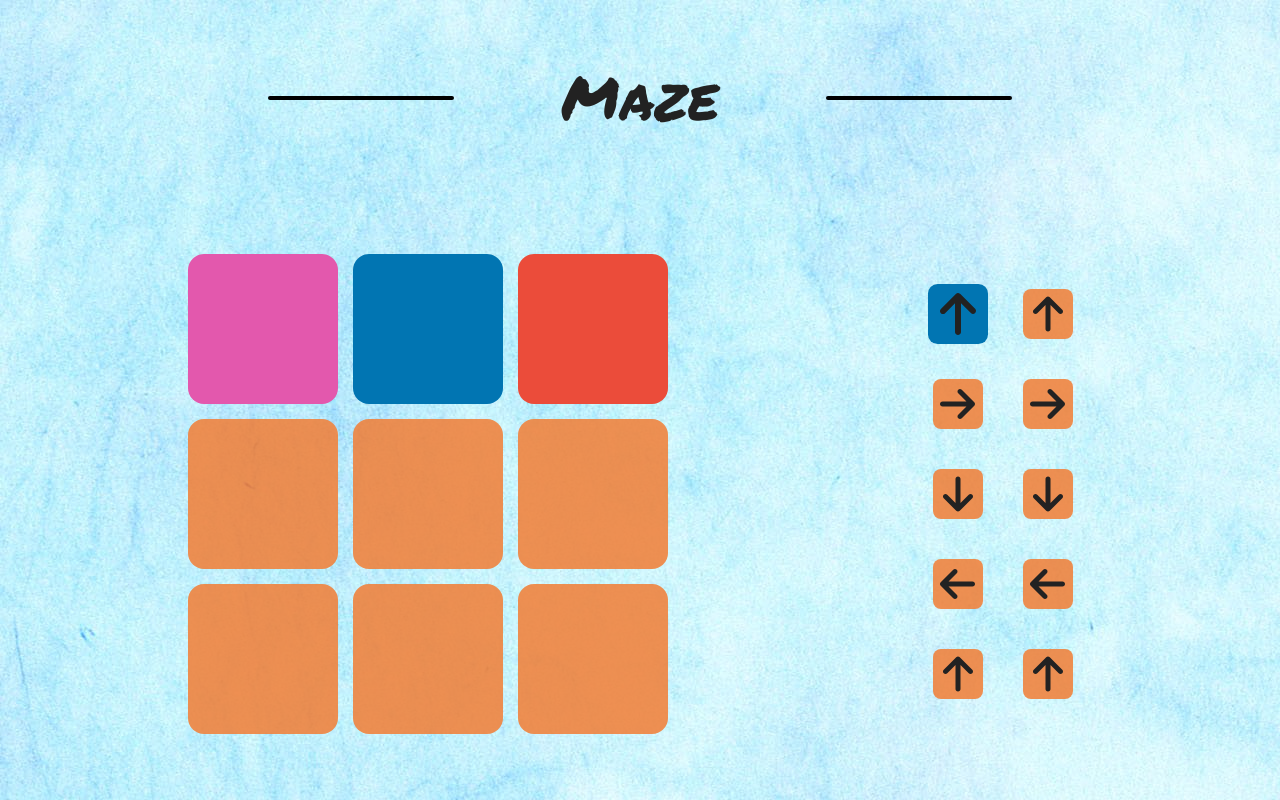
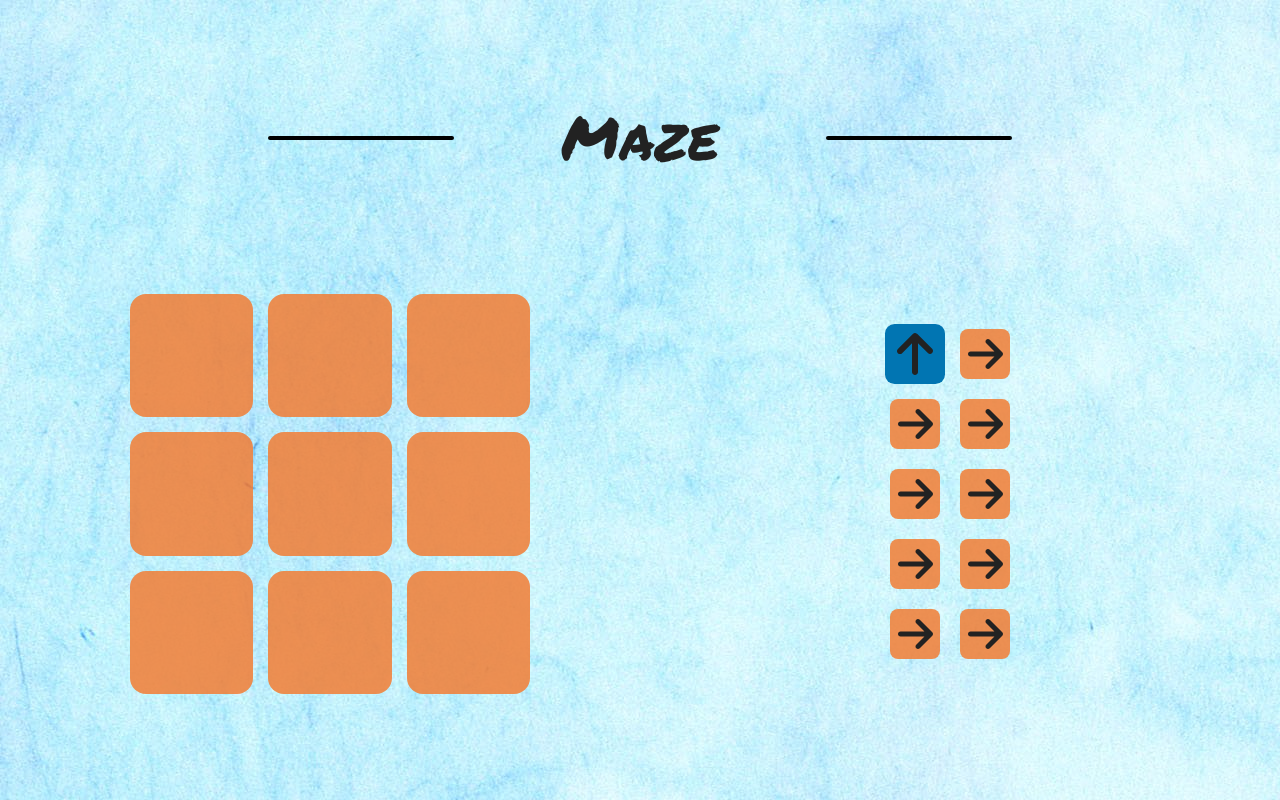
Before and after one commit to Dan-Viduykov/maze-game, a React (Create React App) app: page / in a window 1280 px wide. Built offline with nearby package versions, Linux system fonts and the light colour scheme.

Commit message:
add adaptive

```diff
--- a/package.json
+++ b/package.json
@@ -21,6 +21,7 @@
     "react-scripts": "5.0.1",
     "redux-toolkit": "^1.1.2",
     "typescript": "^4.7.4",
+    "uniqid": "^5.4.0",
     "web-vitals": "^2.1.4"
   },
   "scripts": {
--- a/src/App.module.scss
+++ b/src/App.module.scss
@@ -10,6 +10,10 @@
 
     &__header {
         margin-bottom: 10%;
+
+        @media (max-width: 720px) {
+            margin-bottom: 20%;
+        }
     }
 
     &__main {
@@ -20,14 +24,15 @@
         justify-content: space-around;
         align-items: center;
 
-        @media (max-width: 960px) {
+        @media (max-width: 720px) {
             flex-direction: column;
-            justify-content: space-between;
         }
     }
 
     &__field {
-        @media (max-width: 960px) {
+        flex-basis: 50%;
+
+        @media (max-width: 720px) {
             margin-bottom: 10%;
         }
     }
--- /dev/null
+++ b/src/components/Icon/index.ts
@@ -0,0 +1,3 @@
+import './Icon'
+
+export * from './Icon'
--- a/src/components/PlayingField/PlayingField.module.scss
+++ b/src/components/PlayingField/PlayingField.module.scss
@@ -1,21 +1,28 @@
 @import '../../scss/vars';
 
 .field {
+    width: 400px;
+    height: 400px;
+
+    @media (max-width: 960px) { width: 350px; height: 350px; }
+    @media (max-width: 720px) { width: 300px; height: 300px; }
 
     &__list {
-        width: 100%;
+        width: inherit;
+        height: inherit;
+        margin: 0 auto;
         display: grid;
         justify-content: center;
-        grid-template: repeat(3, 150px) / repeat(3, 150px);
+        // grid-template: repeat(3, 150px) / repeat(3, 150px);
         gap: 15px;
 
-        @media (max-width: 960px) { grid-template: repeat(3, 120px) / repeat(3, 120px); }
-        @media (max-width: 720px) { grid-template: repeat(3, 100px) / repeat(3, 100px); gap: 10px;}
-        @media (max-width: 540px) { grid-template: repeat(3, 80px) / repeat(3, 80px); }
+        // @media (max-width: 960px) { grid-template: repeat(3, 120px) / repeat(3, 120px); }
+        // @media (max-width: 720px) { grid-template: repeat(3, 100px) / repeat(3, 100px); gap: 10px;}
+        // @media (max-width: 540px) { grid-template: repeat(3, 80px) / repeat(3, 80px); }
     }
 
     &__item {
-        border-radius: 16px;
+        border-radius: 1em;
         background-color: $orange;
 
         &_start { background-color: $violet; }
--- a/src/components/PlayingField/PlayingField.tsx
+++ b/src/components/PlayingField/PlayingField.tsx
@@ -6,24 +6,37 @@ interface PlayingFieldProps {
 }
 
 const PlayingField: FC<PlayingFieldProps> = ({ className }) => {
+    const uniqid = require('uniqid');
 
     const start = styles.field__item_start;
     const finish = styles.field__item_finish;
     const wrong = styles.field__item_wrong;
 
+    const createField = (rows: number, columns: number) => {
+
+        return (
+            <ul
+                className={styles.field__list}
+                style={{
+                    gridTemplateColumns: `repeat(${columns}, 1fr)`,
+                    gridTemplateRows: `repeat(${rows}, 1fr)`
+                }} >
+                <li className={styles.field__item}></li>
+                <li className={styles.field__item}></li>
+                <li className={styles.field__item}></li>
+                <li className={styles.field__item}></li>
+                <li className={styles.field__item}></li>
+                <li className={styles.field__item}></li>
+                <li className={styles.field__item}></li>
+                <li className={styles.field__item}></li>
+                <li className={styles.field__item}></li>
+            </ul>
+        )
+    }
+
     return (
         <div className={`${styles.field} ${className}`}>
-            <ul className={styles.field__list}>
-                <li className={`${styles.field__item} ${start}`} />
-                <li className={`${styles.field__item} ${finish}`} />
-                <li className={`${styles.field__item} ${wrong}`} />
-                <li className={`${styles.field__item} ${null}`} />
-                <li className={`${styles.field__item} ${null}`} />
-                <li className={`${styles.field__item} ${null}`} />
-                <li className={`${styles.field__item} ${null}`} />
-                <li className={`${styles.field__item} ${null}`} />
-                <li className={`${styles.field__item} ${null}`} />
-            </ul>
+            { createField(3, 3) }
         </div>
     )
 }
--- a/src/components/WayController/WayController.module.scss
+++ b/src/components/WayController/WayController.module.scss
@@ -1,19 +1,24 @@
 @import '../../scss/vars';
 
 .way {
-    margin-left: -90px;
+    margin: 0 auto;
 
     &__list {
         max-height: 480px;
-        display: flex;
-        flex-direction: column;
-        flex-wrap: wrap;
+        display: grid;
+        grid-template-columns: repeat(2, 1fr);
+        grid-template-rows: repeat(5, 1fr);
+        gap: 20px;
+
+        @media (max-width: 720px) {
+            grid-template-rows: repeat(2, 1fr);
+            grid-template-columns: repeat(5, 1fr);
+        }
     }
 
     &__item {
         width: 50px;
         height: 50px;
-        margin: 20px;
         background-color: $orange;
         border-radius: 8px;
         display: flex;
--- a/src/components/WayController/WayController.tsx
+++ b/src/components/WayController/WayController.tsx
@@ -1,27 +1,21 @@
 import { FC } from "react";
+import { arrowRight, arrowUp } from "../Icon";
 import styles from "./WayController.module.scss";
-import { FontAwesomeIcon } from "@fortawesome/react-fontawesome";
-import { faArrowDown, faArrowLeft, faArrowRight, faArrowUp } from "@fortawesome/free-solid-svg-icons";
 
 const WayController: FC = () => {
-    const arrowUp = <FontAwesomeIcon icon={faArrowUp} />
-    const arrowRight = <FontAwesomeIcon icon={faArrowRight} />
-    const arrowDown = <FontAwesomeIcon icon={faArrowDown} />
-    const arrowLeft = <FontAwesomeIcon icon={faArrowLeft} />
-
     return (
         <div className={styles.way}>
             <ul className={styles.way__list}>
                 <li className={`${styles.way__item} ${styles.way__item_active}`}>{arrowUp}</li>
                 <li className={`${styles.way__item} ${null}`}>{arrowRight}</li>
-                <li className={`${styles.way__item} ${null}`}>{arrowDown}</li>
-                <li className={`${styles.way__item} ${null}`}>{arrowLeft}</li>
-                <li className={`${styles.way__item} ${null}`}>{arrowUp}</li>
-                <li className={`${styles.way__item} ${null}`}>{arrowUp}</li>
                 <li className={`${styles.way__item} ${null}`}>{arrowRight}</li>
-                <li className={`${styles.way__item} ${null}`}>{arrowDown}</li>
-                <li className={`${styles.way__item} ${null}`}>{arrowLeft}</li>
-                <li className={`${styles.way__item} ${null}`}>{arrowUp}</li>
+                <li className={`${styles.way__item} ${null}`}>{arrowRight}</li>
+                <li className={`${styles.way__item} ${null}`}>{arrowRight}</li>
+                <li className={`${styles.way__item} ${null}`}>{arrowRight}</li>
+                <li className={`${styles.way__item} ${null}`}>{arrowRight}</li>
+                <li className={`${styles.way__item} ${null}`}>{arrowRight}</li>
+                <li className={`${styles.way__item} ${null}`}>{arrowRight}</li>
+                <li className={`${styles.way__item} ${null}`}>{arrowRight}</li>
             </ul>
         </div>
     )
```
Also changed, not shown: 1 other file (tests, documents, lock files or other folders).
